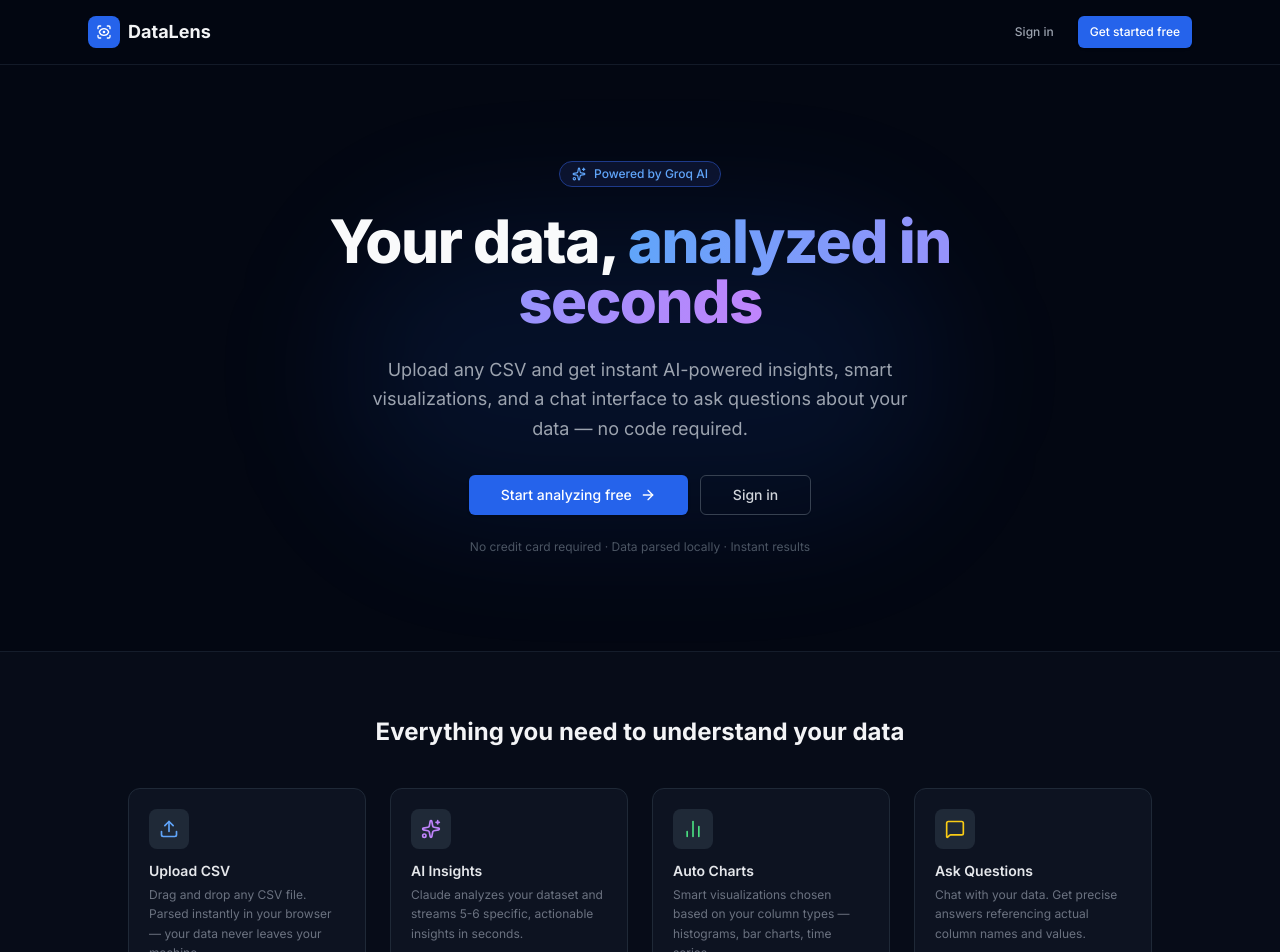
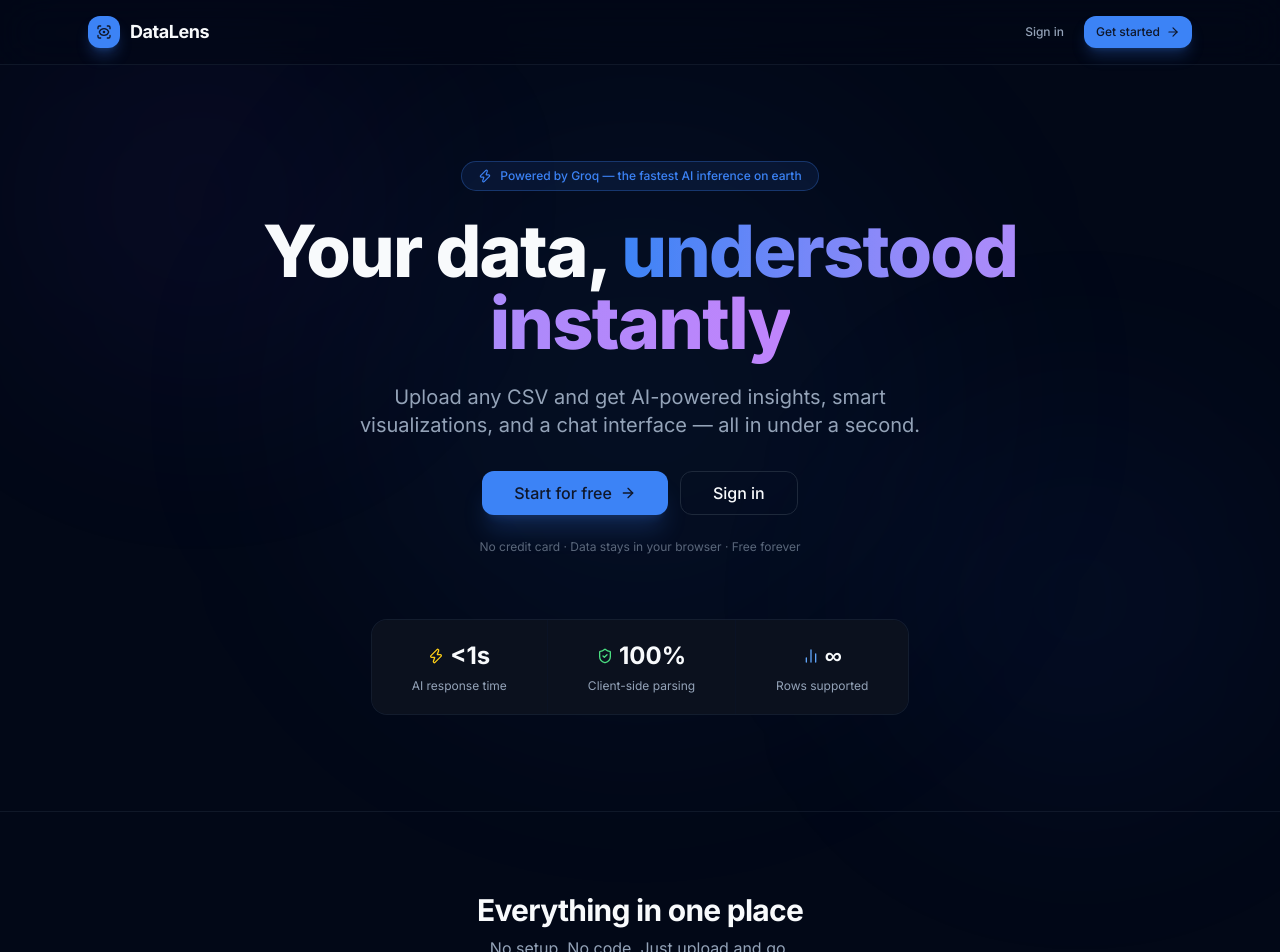
Before and after one commit to pujxn/datalens, a Next.js app: page / in a window 1280 px wide. Shown: the top 952 px of the page. Built offline with nearby package versions, Linux system fonts and the light colour scheme.

Commit message:
Polish landing page — shadcn theming, gradient hero, feature cards, stats bar

```diff
--- a/app/globals.css
+++ b/app/globals.css
@@ -6,9 +6,9 @@
   :root {
     --background: 222.2 84% 4.9%;
     --foreground: 210 40% 98%;
-    --card: 222.2 84% 4.9%;
+    --card: 222.2 47% 8%;
     --card-foreground: 210 40% 98%;
-    --primary: 210 40% 98%;
+    --primary: 217 91% 60%;
     --primary-foreground: 222.2 47.4% 11.2%;
     --secondary: 217.2 32.6% 17.5%;
     --secondary-foreground: 210 40% 98%;
@@ -16,12 +16,12 @@
     --muted-foreground: 215 20.2% 65.1%;
     --accent: 217.2 32.6% 17.5%;
     --accent-foreground: 210 40% 98%;
-    --destructive: 0 62.8% 30.6%;
+    --destructive: 0 62.8% 60%;
     --destructive-foreground: 210 40% 98%;
     --border: 217.2 32.6% 17.5%;
     --input: 217.2 32.6% 17.5%;
-    --ring: 212.7 26.8% 83.9%;
-    --radius: 0.5rem;
+    --ring: 217 91% 60%;
+    --radius: 0.75rem;
   }
 
   * {
--- a/app/page.tsx
+++ b/app/page.tsx
@@ -1,103 +1,144 @@
 import Link from 'next/link'
-import { ScanEye, Upload, Sparkles, MessageSquare, ArrowRight, BarChart2 } from 'lucide-react'
+import { ScanEye, Upload, Sparkles, MessageSquare, ArrowRight, BarChart2, Zap, ShieldCheck } from 'lucide-react'
 import { Button } from '@/components/ui/button'
 
 const features = [
   {
     icon: <Upload className="h-5 w-5 text-blue-400" />,
     title: 'Upload CSV',
-    desc: 'Drag and drop any CSV file. Parsed instantly in your browser — your data never leaves your machine.',
+    desc: 'Drag and drop any CSV. Parsed instantly in your browser — your raw data never leaves your machine.',
+    color: 'from-blue-500/10 to-blue-600/5 border-blue-500/20',
+    glow: 'group-hover:shadow-blue-500/10',
   },
   {
-    icon: <Sparkles className="h-5 w-5 text-purple-400" />,
+    icon: <Sparkles className="h-5 w-5 text-violet-400" />,
     title: 'AI Insights',
-    desc: 'Claude analyzes your dataset and streams 5-6 specific, actionable insights in seconds.',
+    desc: 'Groq streams 5–6 specific, actionable insights about your data in under a second.',
+    color: 'from-violet-500/10 to-violet-600/5 border-violet-500/20',
+    glow: 'group-hover:shadow-violet-500/10',
   },
   {
-    icon: <BarChart2 className="h-5 w-5 text-green-400" />,
+    icon: <BarChart2 className="h-5 w-5 text-emerald-400" />,
     title: 'Auto Charts',
-    desc: 'Smart visualizations chosen based on your column types — histograms, bar charts, time series.',
+    desc: 'Smart visualizations picked by column type — histograms, bar charts, time series.',
+    color: 'from-emerald-500/10 to-emerald-600/5 border-emerald-500/20',
+    glow: 'group-hover:shadow-emerald-500/10',
   },
   {
-    icon: <MessageSquare className="h-5 w-5 text-yellow-400" />,
-    title: 'Ask Questions',
-    desc: 'Chat with your data. Get precise answers referencing actual column names and values.',
+    icon: <MessageSquare className="h-5 w-5 text-amber-400" />,
+    title: 'Ask Anything',
+    desc: 'Chat with your data. Get answers that reference actual column names and values.',
+    color: 'from-amber-500/10 to-amber-600/5 border-amber-500/20',
+    glow: 'group-hover:shadow-amber-500/10',
   },
+]
+
+const stats = [
+  { value: '<1s', label: 'AI response time', icon: <Zap className="h-4 w-4 text-yellow-400" /> },
+  { value: '100%', label: 'Client-side parsing', icon: <ShieldCheck className="h-4 w-4 text-green-400" /> },
+  { value: '∞', label: 'Rows supported', icon: <BarChart2 className="h-4 w-4 text-blue-400" /> },
 ]
 
 export default function LandingPage() {
   return (
-    <div className="min-h-screen bg-gray-950 flex flex-col relative">
-      {/* Glow */}
-      <div className="pointer-events-none absolute top-1/3 left-1/2 -translate-x-1/2 -translate-y-1/2 w-[600px] h-[300px] bg-blue-600/10 rounded-full blur-3xl" />
+    <div className="min-h-screen bg-background text-foreground flex flex-col relative overflow-hidden">
+
+      {/* Background gradients */}
+      <div className="pointer-events-none fixed inset-0 flex items-center justify-center">
+        <div className="h-[600px] w-[600px] rounded-full bg-primary/5 blur-[120px]" />
+      </div>
+      <div className="pointer-events-none fixed top-0 left-0 w-[400px] h-[400px] bg-violet-600/5 rounded-full blur-[100px]" />
+      <div className="pointer-events-none fixed bottom-0 right-0 w-[400px] h-[400px] bg-blue-600/5 rounded-full blur-[100px]" />
 
       {/* Nav */}
-      <nav className="border-b border-gray-800/60 bg-gray-950/80 backdrop-blur sticky top-0 z-10">
+      <nav className="relative z-10 border-b border-border/50 bg-background/60 backdrop-blur-xl sticky top-0">
         <div className="mx-auto max-w-6xl px-4 sm:px-6 py-4 flex items-center justify-between">
+          <div className="flex items-center gap-2.5">
+            <div className="flex h-8 w-8 items-center justify-center rounded-xl bg-primary shadow-lg shadow-primary/30">
+              <ScanEye className="h-4 w-4 text-primary-foreground" />
+            </div>
+            <span className="text-lg font-bold tracking-tight">DataLens</span>
+          </div>
           <div className="flex items-center gap-2">
-            <div className="flex h-8 w-8 items-center justify-center rounded-lg bg-blue-600">
-              <ScanEye className="h-4 w-4 text-white" />
-            </div>
-            <span className="text-lg font-bold text-gray-100">DataLens</span>
-          </div>
-          <div className="flex items-center gap-3">
             <Link href="/sign-in">
-              <Button variant="ghost" size="sm" className="text-gray-400 hover:text-gray-200">Sign in</Button>
+              <Button variant="ghost" size="sm" className="text-muted-foreground">Sign in</Button>
             </Link>
             <Link href="/sign-up">
-              <Button size="sm" className="bg-blue-600 hover:bg-blue-700 text-white">Get started free</Button>
+              <Button size="sm" className="gap-1.5">Get started <ArrowRight className="h-3.5 w-3.5" /></Button>
             </Link>
           </div>
         </div>
       </nav>
 
       {/* Hero */}
-      <section className="flex-1 flex flex-col items-center justify-center px-4 sm:px-6 py-24 text-center relative">
+      <section className="relative z-10 flex-1 flex flex-col items-center justify-center px-4 py-24 text-center">
         <div className="flex flex-col items-center gap-6 max-w-3xl">
-          <div className="flex items-center gap-2 rounded-full border border-blue-900 bg-blue-950/40 px-3 py-1 text-xs text-blue-400 font-medium">
-            <Sparkles className="h-3.5 w-3.5" />
-            Powered by Groq AI
+
+          <div className="flex items-center gap-2 rounded-full border border-primary/30 bg-primary/10 px-4 py-1.5 text-xs text-primary font-medium">
+            <Zap className="h-3.5 w-3.5" />
+            Powered by Groq — the fastest AI inference on earth
           </div>
-          <h1 className="text-4xl sm:text-5xl lg:text-6xl font-extrabold tracking-tight text-gray-50 leading-tight">
+
+          <h1 className="text-5xl sm:text-6xl lg:text-7xl font-extrabold tracking-tight leading-[1.1]">
             Your data,{' '}
-            <span className="bg-gradient-to-r from-blue-400 to-purple-400 bg-clip-text text-transparent">
-              analyzed in seconds
+            <span className="bg-gradient-to-r from-primary via-violet-400 to-purple-400 bg-clip-text text-transparent">
+              understood instantly
             </span>
           </h1>
-          <p className="text-lg text-gray-400 max-w-xl leading-relaxed">
-            Upload any CSV and get instant AI-powered insights, smart visualizations, and a chat interface to ask questions about your data — no code required.
+
+          <p className="text-lg sm:text-xl text-muted-foreground max-w-xl leading-relaxed">
+            Upload any CSV and get AI-powered insights, smart visualizations, and a chat interface — all in under a second.
           </p>
+
           <div className="flex flex-col sm:flex-row gap-3 mt-2">
             <Link href="/sign-up">
-              <Button size="lg" className="bg-blue-600 hover:bg-blue-700 text-white gap-2 px-8">
-                Start analyzing free <ArrowRight className="h-4 w-4" />
+              <Button size="lg" className="gap-2 px-8 shadow-xl shadow-primary/20">
+                Start for free <ArrowRight className="h-4 w-4" />
               </Button>
             </Link>
             <Link href="/sign-in">
-              <Button size="lg" variant="outline" className="border-gray-700 text-gray-300 hover:bg-gray-800 px-8">
+              <Button size="lg" variant="outline" className="px-8">
                 Sign in
               </Button>
             </Link>
           </div>
-          <p className="text-xs text-gray-600">No credit card required &middot; Data parsed locally &middot; Instant results</p>
+
+          <p className="text-xs text-muted-foreground/60">No credit card &middot; Data stays in your browser &middot; Free forever</p>
+        </div>
+
+        {/* Stats */}
+        <div className="mt-16 flex flex-wrap justify-center gap-px rounded-2xl border border-border/50 bg-border/30 overflow-hidden">
+          {stats.map(s => (
+            <div key={s.label} className="flex flex-col items-center gap-1.5 bg-card px-10 py-5">
+              <div className="flex items-center gap-1.5">
+                {s.icon}
+                <span className="text-2xl font-bold">{s.value}</span>
+              </div>
+              <span className="text-xs text-muted-foreground">{s.label}</span>
+            </div>
+          ))}
         </div>
       </section>
 
       {/* Features */}
-      <section className="border-t border-gray-800/60 bg-gray-900/30 px-4 sm:px-6 py-16 relative">
+      <section className="relative z-10 border-t border-border/50 px-4 sm:px-6 py-20">
         <div className="mx-auto max-w-5xl">
-          <h2 className="text-center text-2xl font-bold text-gray-100 mb-10">
-            Everything you need to understand your data
-          </h2>
-          <div className="grid grid-cols-1 sm:grid-cols-2 lg:grid-cols-4 gap-6">
+          <div className="text-center mb-12">
+            <h2 className="text-3xl font-bold tracking-tight">Everything in one place</h2>
+            <p className="text-muted-foreground mt-2">No setup. No code. Just upload and go.</p>
+          </div>
+          <div className="grid grid-cols-1 sm:grid-cols-2 lg:grid-cols-4 gap-4">
             {features.map(f => (
-              <div key={f.title} className="rounded-xl border border-gray-800 bg-gray-900/60 p-5 flex flex-col gap-3 hover:border-gray-700 transition-colors">
-                <div className="flex h-10 w-10 items-center justify-center rounded-lg bg-gray-800">
+              <div
+                key={f.title}
+                className={`group relative rounded-2xl border bg-gradient-to-b ${f.color} p-6 flex flex-col gap-4 transition-all duration-300 hover:shadow-2xl ${f.glow} hover:-translate-y-1`}
+              >
+                <div className="flex h-11 w-11 items-center justify-center rounded-xl bg-background/60 border border-border/50 shadow-inner">
                   {f.icon}
                 </div>
                 <div>
-                  <h3 className="font-semibold text-gray-200 text-sm">{f.title}</h3>
-                  <p className="text-xs text-gray-500 mt-1 leading-relaxed">{f.desc}</p>
+                  <h3 className="font-semibold text-foreground">{f.title}</h3>
+                  <p className="text-sm text-muted-foreground mt-1.5 leading-relaxed">{f.desc}</p>
                 </div>
               </div>
             ))}
@@ -105,7 +146,19 @@ export default function LandingPage() {
         </div>
       </section>
 
-      <footer className="border-t border-gray-800/60 px-4 py-6 text-center text-xs text-gray-600">
+      {/* CTA */}
+      <section className="relative z-10 border-t border-border/50 px-4 py-16 text-center">
+        <div className="mx-auto max-w-xl flex flex-col items-center gap-5">
+          <h2 className="text-2xl font-bold">Ready to see your data differently?</h2>
+          <Link href="/sign-up">
+            <Button size="lg" className="gap-2 px-10 shadow-xl shadow-primary/20">
+              Get started free <ArrowRight className="h-4 w-4" />
+            </Button>
+          </Link>
+        </div>
+      </section>
+
+      <footer className="relative z-10 border-t border-border/50 px-4 py-6 text-center text-xs text-muted-foreground/50">
         &copy; {new Date().getFullYear()} DataLens &middot; Built with Next.js &amp; Groq AI
       </footer>
     </div>
--- a/components/ui/button.tsx
+++ b/components/ui/button.tsx
@@ -4,20 +4,21 @@ import { cva, type VariantProps } from 'class-variance-authority'
 import { cn } from '@/lib/utils'
 
 const buttonVariants = cva(
-  'inline-flex items-center justify-center whitespace-nowrap rounded-md text-sm font-medium transition-colors focus-visible:outline-none focus-visible:ring-1 focus-visible:ring-ring disabled:pointer-events-none disabled:opacity-50',
+  'inline-flex items-center justify-center whitespace-nowrap rounded-lg text-sm font-medium transition-all duration-200 focus-visible:outline-none focus-visible:ring-2 focus-visible:ring-ring focus-visible:ring-offset-2 focus-visible:ring-offset-background disabled:pointer-events-none disabled:opacity-50 active:scale-[0.98]',
   {
     variants: {
       variant: {
-        default: 'bg-primary text-primary-foreground shadow hover:bg-primary/90',
-        outline: 'border border-input bg-transparent shadow-sm hover:bg-accent hover:text-accent-foreground',
-        secondary: 'bg-secondary text-secondary-foreground shadow-sm hover:bg-secondary/80',
-        ghost: 'hover:bg-accent hover:text-accent-foreground',
+        default: 'bg-primary text-primary-foreground shadow-lg shadow-primary/25 hover:bg-primary/90 hover:shadow-primary/40',
+        outline: 'border border-border bg-transparent hover:bg-secondary hover:text-foreground',
+        secondary: 'bg-secondary text-secondary-foreground hover:bg-secondary/80',
+        ghost: 'hover:bg-secondary hover:text-foreground',
+        destructive: 'bg-destructive/10 text-destructive hover:bg-destructive/20 border border-destructive/20',
         link: 'text-primary underline-offset-4 hover:underline',
       },
       size: {
         default: 'h-9 px-4 py-2',
-        sm: 'h-8 rounded-md px-3 text-xs',
-        lg: 'h-10 rounded-md px-8',
+        sm: 'h-8 px-3 text-xs',
+        lg: 'h-11 px-8 text-base',
         icon: 'h-9 w-9',
       },
     },
```
